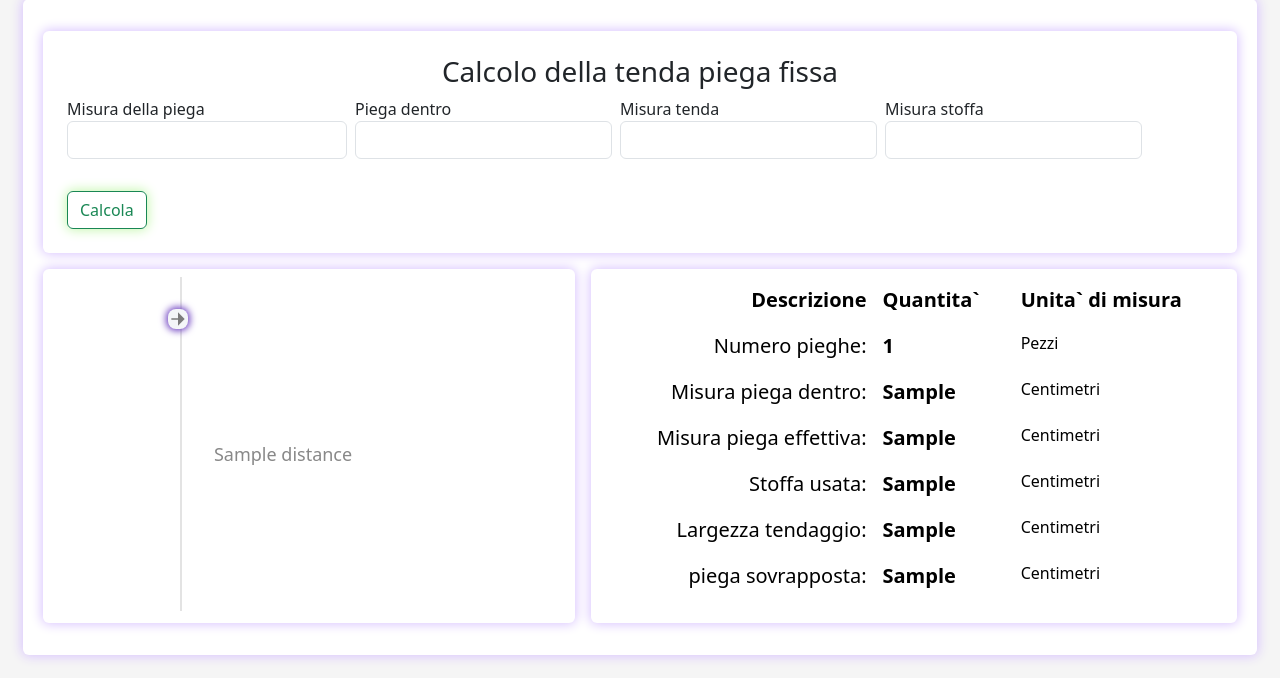
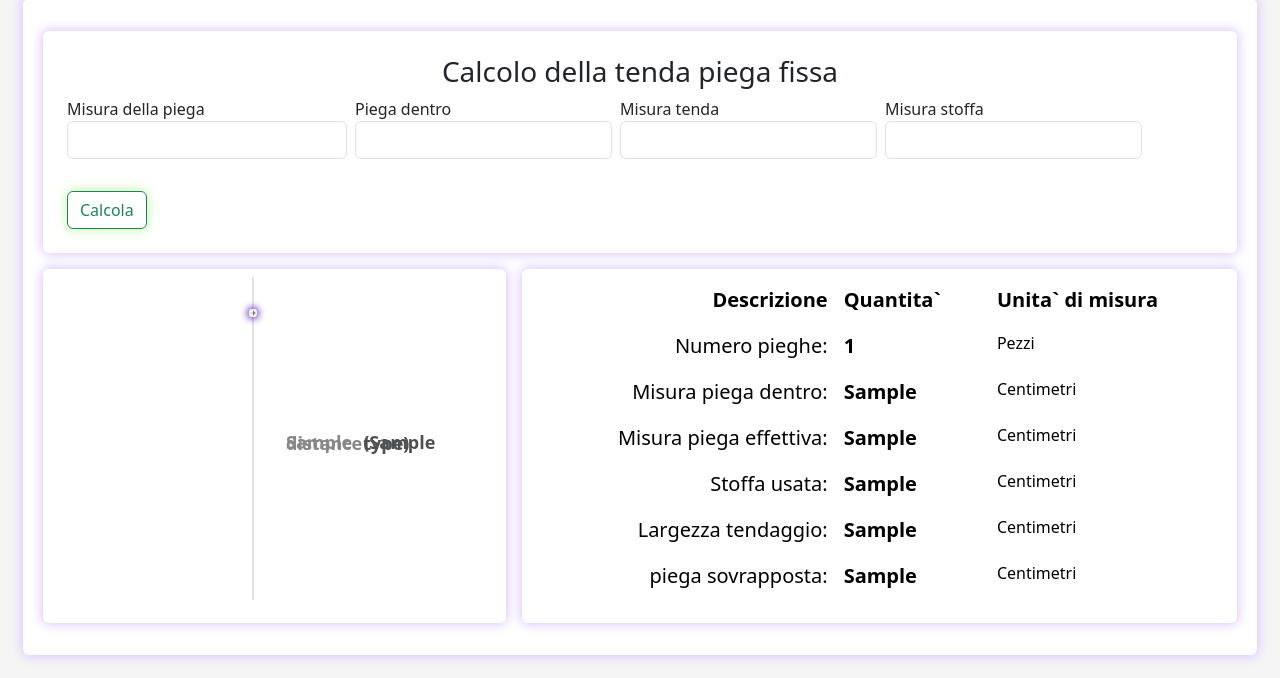
Before and after one commit to radik2019/calctende, a Django app: template core/templates/fixed_fold.html in a window 1280 px wide. Shown: the part 142-820 px from the top of the page. Run offline with Django 4.2, Linux system fonts and the light colour scheme; tables that the repository leaves empty hold one stand-in row (values such as "Sample post"); the template is opened without the code that fills it: values that come from a table or form of the project are taken from there, most other values are stand-ins (such as "Sample title", 1, 10 or a date in 2020).

Commit message:
refactor fixed_fold.html

```diff
--- a/core/managers/calculator_manager.py
+++ b/core/managers/calculator_manager.py
@@ -42,12 +42,12 @@
             self.ready_measure_list.append({'distance':round(i, 2),
                                             'interval': self.effective_fold ,
                                             'type': 'piega',
-                                            'color':'#d7c11f'})
+                                            'color':'#0094F2'})
             i += self.fold_interval
             self.ready_measure_list.append({'distance':round(i, 2),
                                             'interval': self.fold_interval ,
                                             'type': 'intervallo',
-                                            'color':'#d7c1ff'})
+                                            'color':'#CE02CD'})
 
     def get_measure_list(self):
         error = self.error_message()
--- a/core/templates/fixed_fold.html
+++ b/core/templates/fixed_fold.html
@@ -3,7 +3,7 @@
 
 {% block content %}
   <style>
-    @import url("https://fonts.googleapis.com/css2?family=Outfit:wght@100;200;300;400;500;600;700;800;900&display=swap");
+    @import url('https://fonts.googleapis.com/css2?family=Outfit:wght@100;200;300;400;500;600;700;800;900&display=swap');
 
     *,
     *:before,
@@ -26,12 +26,10 @@
       font: inherit;
     }
 
-
     .timeline {
-
       width: 300%;
-        max-width: 700px;
-        margin-left: 25%;
+      max-width: 20px;
+      margin-left: 45%;
       margin-right: auto;
       display: flex;
       flex-direction: column;
@@ -44,11 +42,11 @@
       display: flex;
       gap: 124px;
 
-        &+* {
+      & + * {
         margin-top: 0;
       }
 
-        &+.extra-space {
+      & + .extra-space {
         margin-top: 48px;
       }
     }
@@ -57,10 +55,10 @@
       display: flex;
       align-items: center;
       justify-content: center;
-        width: 20px;
-        height: 20px;
+      width: 8px;
+      height: 8px;
       border-radius: 40%;
-        margin-left: -46px;
+      margin-left: -37px;
       flex-shrink: 0;
       overflow: hidden;
       box-shadow: 0 0 7px 2px #6f42c1;
@@ -105,25 +103,20 @@
     }
   </style>
 
-
-
-
-
   {% if error_message %}
-<div class="alert alert-danger" role="alert">
-    {{ error_message }}
-</div>
+    <div class="alert alert-danger" role="alert">{{ error_message }}</div>
   {% endif %}
   <div class="row">
     <div class="card-body rounded-2 col-md-auto" style="box-shadow: 0 0 12px 1px #d7c1ff; padding: 24px;">
       <h3 style="text-align: center">Calcolo della tenda piega fissa</h3>
-        <form method="post"> {% csrf_token %}
+      <form method="post">
+        {% csrf_token %}
         <div class="row g-2">
           {% for i in form %}
             <div class="col-md-auto">{{ i.label }}{{ i }}</div>
           {% endfor %}
           <div class="col-md-auto">
-                    <br>
+            <br />
             <button type="submit" class="btn btn-outline-success" style="box-shadow: 0 0 12px 1px #c5f7ae; ">Calcola</button>
           </div>
         </div>
@@ -131,23 +124,22 @@
     </div>
   </div>
 
-
   {% if result %}
-
     <div class="row">
       <div class="card-body rounded-2 col-md-auto" style="box-shadow: 0 0 12px 1px #d7c1ff; ">
         {% for value in result %}
           <li class="timeline timeline-item" style=" line-height: 1px;  gap: {{ value.interval }}px">
             <span class="timeline-item-icon | faded-icon">
-                <svg xmlns="http://www.w3.org/2000/svg" viewBox="0 0 24 24" width="24" height="24">
+              <svg xmlns="http://www.w3.org/2000/svg" viewBox="0 0 24 24" width="8" height="8">
                 <path fill="none" d="M0 0h24v24H0z" />
                 <path fill="currentColor" d="M12 13H4v-2h8V4l8 8-8 8z" />
               </svg>
             </span>
-            <div class="timeline-item-description" style="color: {{ value.color }}" >
-                {{ value.distance }}
+
+            <div class="timeline-item-description" style="color: {{ value.color }}">
+              <b>{{ value.distance }}</b> <b style="color: #4d5154">({{ value.type }})</b>
             </div>
-        <div class="timeline-line" style="box-shadow: {{ value.color }} gap: {{ value.interval }}px;"></div>
+            <div class="timeline-line" style="box-shadow: {{ value.color }} gap: {{ value.interval }}%;"></div>
           </li>
         {% endfor %}
       </div>
@@ -155,7 +147,6 @@
         <table class="table table-borderless">
           <thead>
             <tr>
-
               <th scope="col" style="font-size: 20px; text-align: right;">Descrizione</th>
               <th scope="col" style="font-size: 20px">Quantita`</th>
               <th scope="col" style="font-size: 20px">Unita` di misura</th>
@@ -164,32 +155,44 @@
           <tbody>
             <tr>
               <td style="font-size: 20px; text-align: right;">Numero pieghe:</td>
-                    <td><b style="font-size: 20px">{{ info.fold_count }}</b></td>
+              <td>
+                <b style="font-size: 20px">{{ info.fold_count }}</b>
+              </td>
               <td>Pezzi</td>
             </tr>
             <tr>
               <td style="font-size: 20px; text-align: right;">Misura piega dentro:</td>
-                    <td><b style="font-size: 20px">{{ info.interior_fold }}</b></td>
+              <td>
+                <b style="font-size: 20px">{{ info.interior_fold }}</b>
+              </td>
               <td>Centimetri</td>
             </tr>
             <tr>
               <td style="font-size: 20px; text-align: right;">Misura piega effettiva:</td>
-                    <td><b style="font-size: 20px">{{ info.effective_fold }}</b></td>
+              <td>
+                <b style="font-size: 20px">{{ info.effective_fold }}</b>
+              </td>
               <td>Centimetri</td>
             </tr>
             <tr>
               <td style="font-size: 20px; text-align: right;">Stoffa usata:</td>
-                    <td><b style="font-size: 20px">{{ info.cloth_measure }}</b></td>
+              <td>
+                <b style="font-size: 20px">{{ info.cloth_measure }}</b>
+              </td>
               <td>Centimetri</td>
             </tr>
             <tr>
               <td style="font-size: 20px; text-align: right;">Largezza tendaggio:</td>
-                    <td><b style="font-size: 20px">{{ info.awning_measure }}</b></td>
+              <td>
+                <b style="font-size: 20px">{{ info.awning_measure }}</b>
+              </td>
               <td>Centimetri</td>
             </tr>
             <tr>
               <td style="font-size: 20px; text-align: right;">piega sovrapposta:</td>
-                    <td><b style="font-size: 20px">{{ info.folding_overlay }}</b></td>
+              <td>
+                <b style="font-size: 20px">{{ info.folding_overlay }}</b>
+              </td>
               <td>Centimetri</td>
             </tr>
           </tbody>
```
Lines whose indentation alone changed are shown as unchanged.
